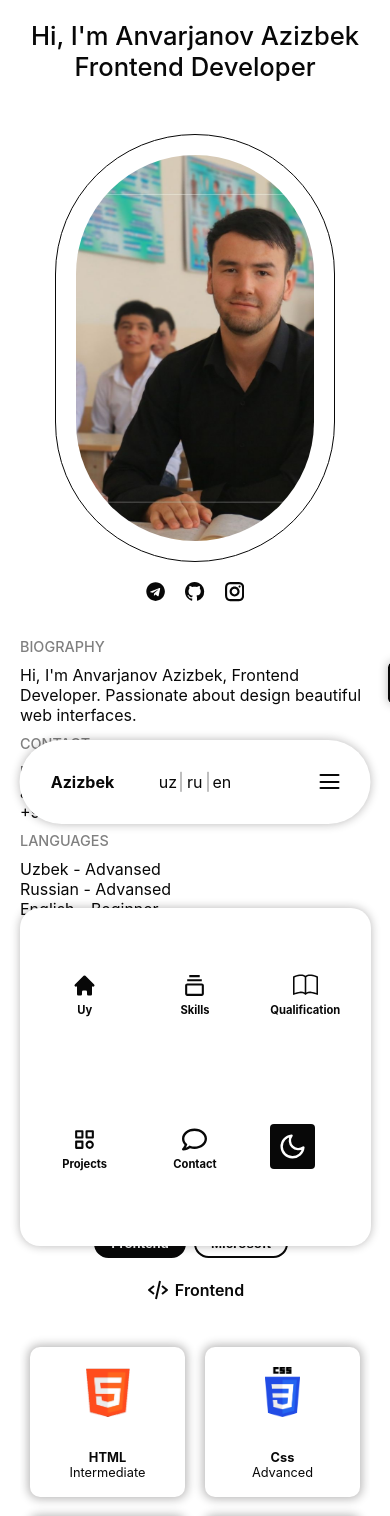
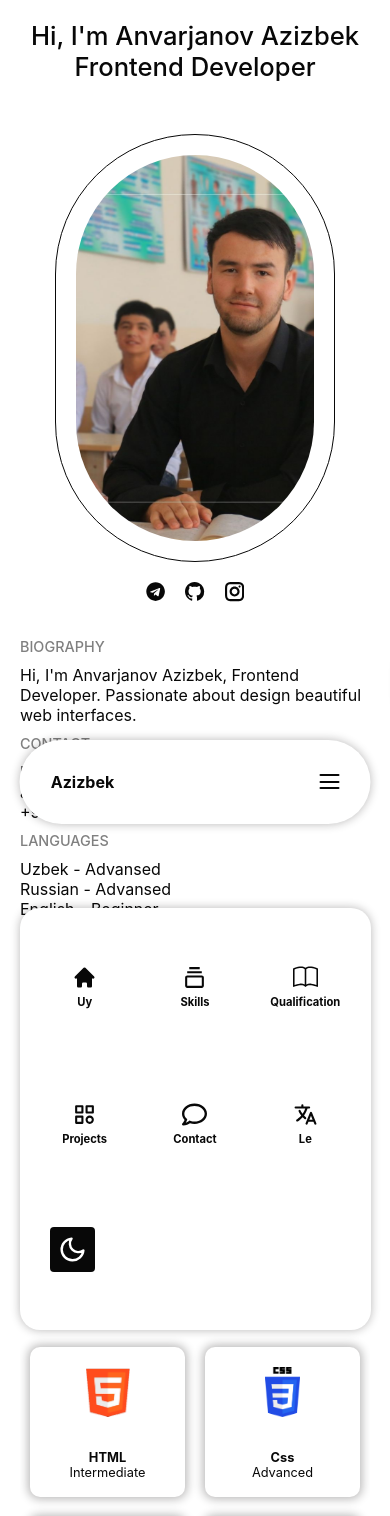
Before and after one commit to azizbeAnvarjanov/Portfolio, a React (Create React App) app: page / in a window 390 px wide. Shown: the top 1516 px of the page. Built offline with nearby package versions, Linux system fonts and the light colour scheme.

Commit message:
dwdwef4wgf

```diff
--- a/src/App.css
+++ b/src/App.css
@@ -2,7 +2,7 @@
 {
     position: fixed;
     bottom: 40px;
-    right: -40px;
+    right: -50px;
     font-size: 2em;
     color: var(--0);
     padding: 0;
--- a/src/Components/Header/Heade.css
+++ b/src/Components/Header/Heade.css
@@ -170,6 +170,8 @@
     {
         width: 100%;
     }
+
+
 }
 
 
@@ -212,6 +214,11 @@
         padding: 20px;
     }
 
+    .home_info_2 .home_info_title
+    {
+        text-align: left;
+    }
+
     .img_box
     {
         width: 60%;
--- a/src/Components/Navbar/Navbar.css
+++ b/src/Components/Navbar/Navbar.css
@@ -32,6 +32,7 @@ nav
     align-items: center;
     justify-content: center;
     color: var(--0);
+    transition: .5s;
 }
 
 .lng_box a:last-child
@@ -41,7 +42,8 @@ nav
 
 .lng_box a.active
 {
-    border: 1px solid #000;
+    background: var(--0);
+    color: var(--f);
 }
 
 
@@ -58,7 +60,7 @@ nav ul
     display: flex;
     width: 100%;
     align-items: center;
-    justify-content: space-between;
+    justify-content: center;
     padding: 0 5%;
 }
 
@@ -67,6 +69,12 @@ nav ul li a
     color: var(--0);
     font-weight: 600;
 }
+
+nav ul li
+{
+    margin: 0 40px;
+}
+
 
 .desktop_logo
 {
@@ -124,6 +132,19 @@ nav ul li a
 
 
 
+@media (max-width: 950px) {
+    nav ul li
+    {
+        margin: 0 20px;
+    }
+}
+
+@media (max-width: 700px) {
+    nav ul li
+    {
+        margin: 0 12px;
+    }
+}
 @media (max-width: 850px) {
     nav
     {
@@ -175,12 +196,11 @@ nav ul li a
     nav ul
     {
         position: fixed;
-        bottom: -100%;
         transition: .4s cubic-bezier(0.6,0,0.265,1.20);
         display: grid;
         gap: 20px;
         grid-template-columns: repeat(3,1fr);
-        height: 40vh;
+        height: 50vh;
         box-shadow: 0 0 10px var(--shadow);
         padding: 20px;
         left: 50%;
@@ -192,6 +212,10 @@ nav ul li a
         z-index: 1;
     }
 
+    nav ul li
+    {
+        margin: 0 0px;
+    }
 
 
 
@@ -236,7 +260,7 @@ nav ul li a
 
     .hide_navbar
     {
-        bottom: -500% !important;
+        bottom: -600% !important;
     }
     .show_navbar
     {
--- a/src/Components/Navbar/Navbar.js
+++ b/src/Components/Navbar/Navbar.js
@@ -6,6 +6,7 @@ import { useTranslation } from "react-i18next";
 import './Navbar.css';
 import { FaRegComment } from 'react-icons/fa';
 import { FiSun, FiMoon } from 'react-icons/fi';
+import { IoLanguage } from 'react-icons/io5';
 import { HiHome } from 'react-icons/hi';
 import { BiCollection, BiCategory } from 'react-icons/bi'
 import { BsBook } from 'react-icons/bs';
@@ -56,6 +57,9 @@ function Navbar() {
     function show_navbar() {
         navbar === "hide_navbar" ? setNavbar('show_navabr') : setNavbar('hide_navbar');
     }
+    function show_lng() {
+
+    }
 
     window.addEventListener('scroll', () => {
         scrollNavbar();
@@ -101,6 +105,11 @@ function Navbar() {
               <FaRegComment className="link_icon" /> Contact
             </a>
           </li>
+          <li>
+            <a onClick={() => show_lng()} href="#contact">
+              <IoLanguage className="link_icon" /> Le
+            </a>
+          </li>
           <div className="dark_mode">
             <FiMoon
               onClick={() => addClassDark()}
@@ -112,19 +121,6 @@ function Navbar() {
             />
           </div>
         </ul>
-        <div className="lng_box">
-          {
-            languages.map((lng) => (
-              <a
-                onClick={() => i18next.changeLanguage(lng.language)}
-                key={lng.country_code}
-                href="#"
-              >
-                {lng.language}
-              </a>
-            ))
-          }
-        </div>
         <div className={navbar === "hide_navbar" ? "menu" : "menu active_menu"}
           onClick={() => show_navbar()}>
           <span></span>
--- a/src/index.css
+++ b/src/index.css
@@ -5,6 +5,7 @@ body {
     sans-serif;
   -webkit-font-smoothing: antialiased;
   -moz-osx-font-smoothing: grayscale;
+  overflow-x: hidden;
 }
 
 code {
```
